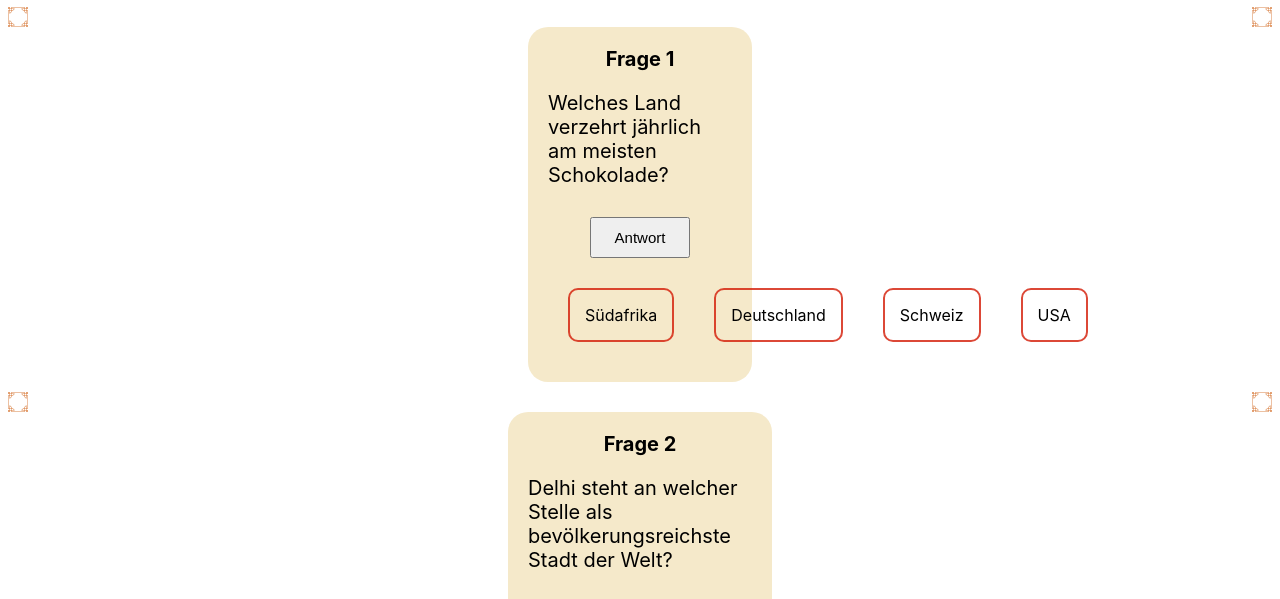
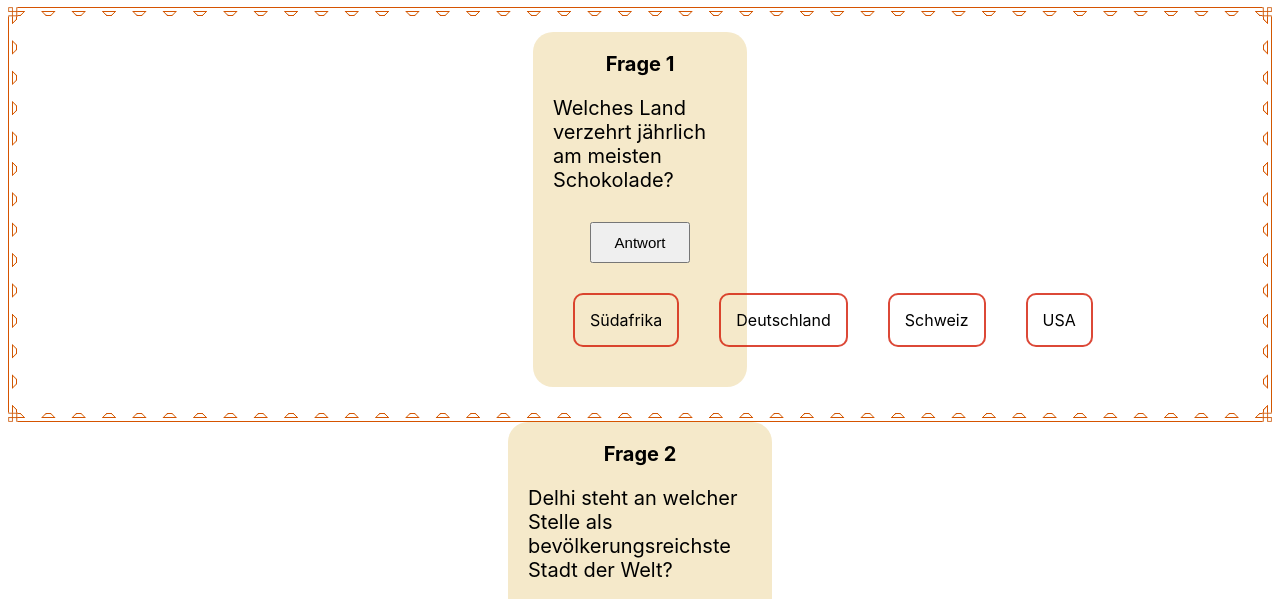
Before and after one commit to LinhSt1908/Quiz-App, a website: page index.html in a window 1280 px wide. Shown: the part 130-729 px from the top of the page. Drawn offline with Linux system fonts and the light colour scheme.

Commit message:
add border

```diff
--- a/style/components/Cards.css
+++ b/style/components/Cards.css
@@ -56,8 +56,9 @@
 }
 
 .border {
-  border: 20px solid red;
-  border-image-source: url(asia-border.jpg);
+  border: 10px solid transparent;
+  padding: 15px;
+  border-image: url(asia-border.jpg) 20% round;
 }
 
 .boxSmall {
```
